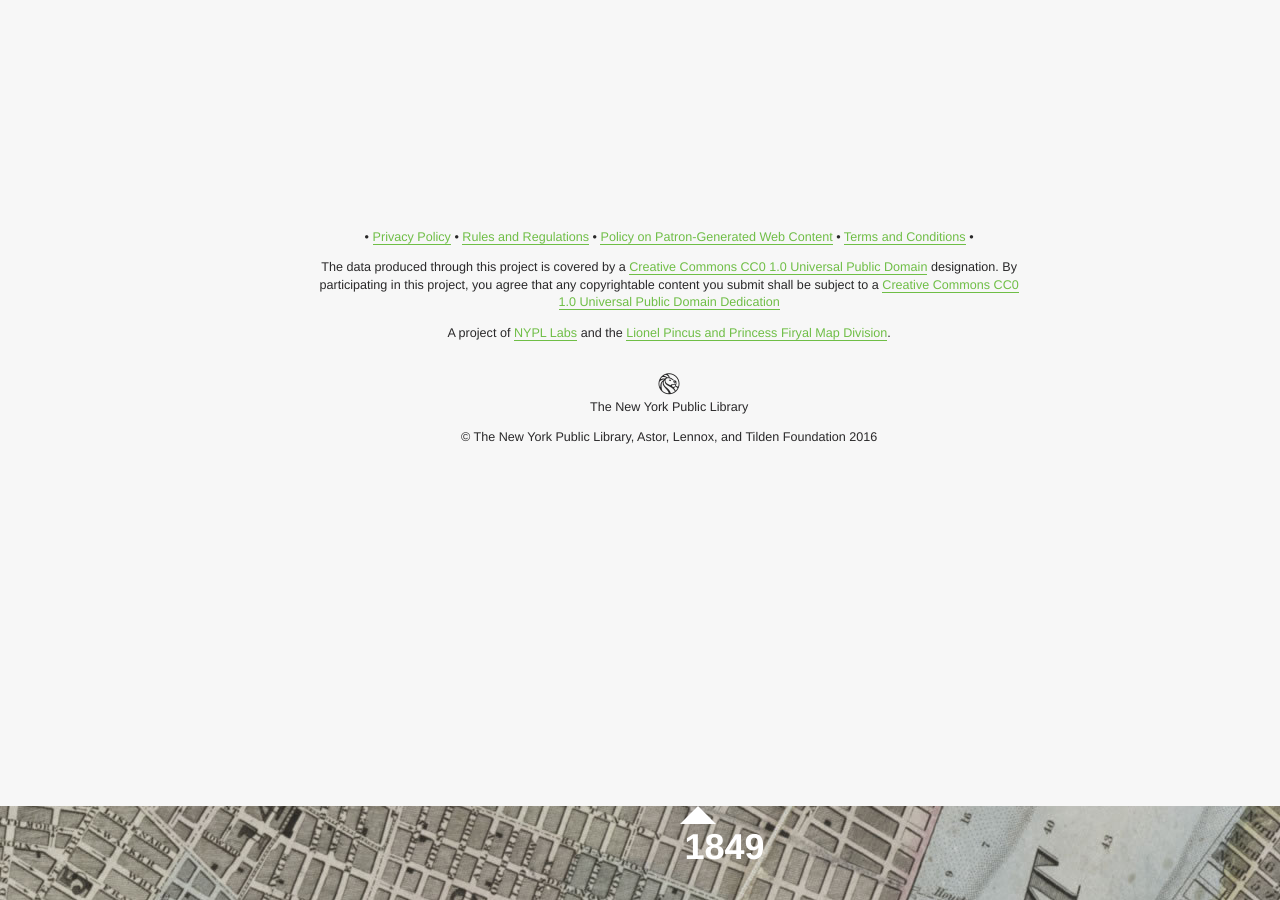
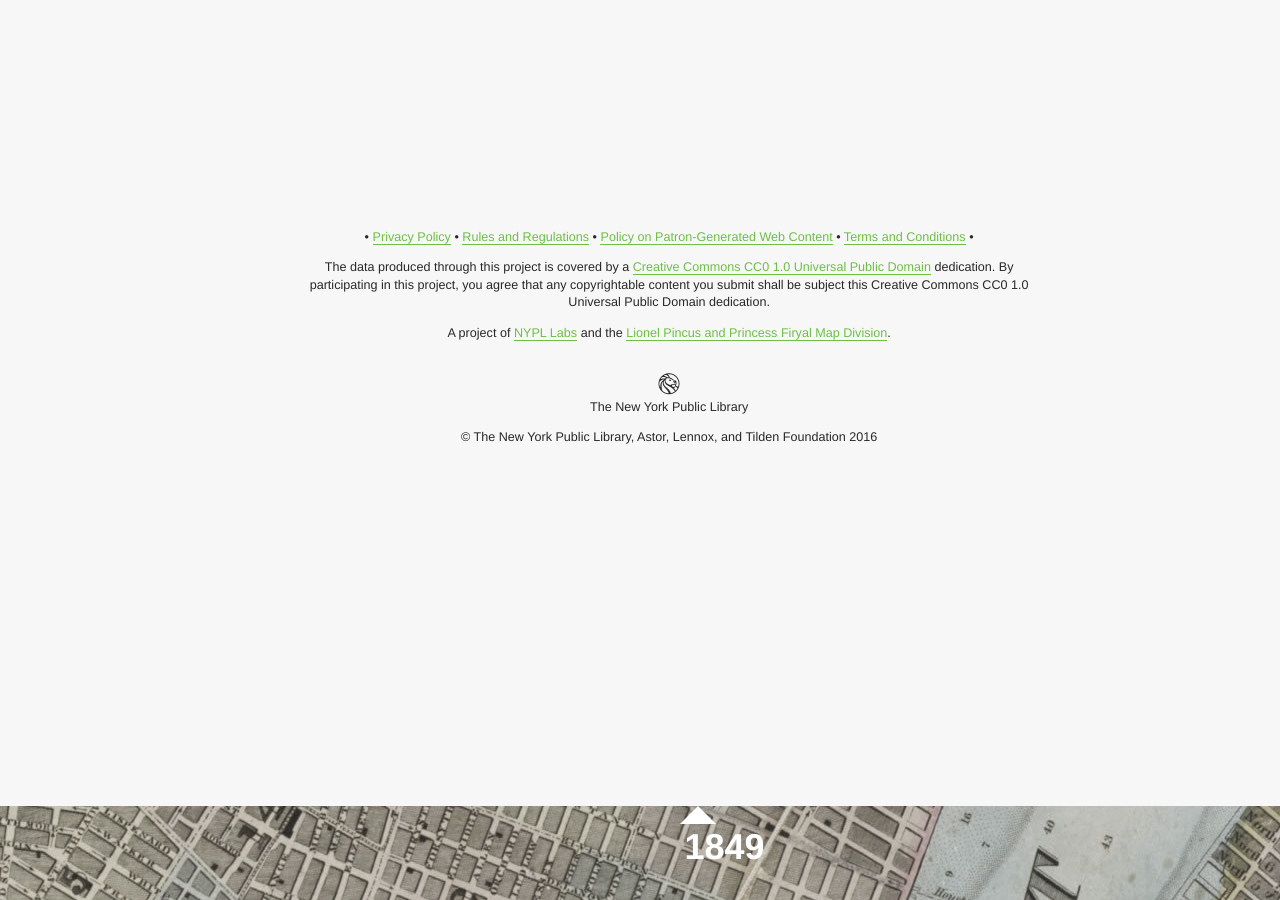
Before and after one commit to nypl-spacetime/nypl-spacetime.github.io, a Jekyll site: the page built from index.html, in a window 1280 px wide and 900 px high, scrolled down 5620 px. Built offline with Jekyll 4.4.1, drawn with Linux system fonts in a browser that asks for light colours; some web fonts are replaced.

Commit message:
Revised per issue #8

```diff
--- a/_includes/footer.html
+++ b/_includes/footer.html
@@ -3,7 +3,7 @@
   • <a href="http://www.nypl.org/help/about-nypl/legal-notices/privacy-policy">Privacy Policy</a> • <a href="http://www.nypl.org/help/about-nypl/legal-notices/rules-and-regulations">Rules and Regulations</a> • <a href="http://www.nypl.org/policy-patron-generated-web-content">Policy on Patron-Generated Web Content</a> • <a href="http://www.nypl.org/help/about-nypl/legal-notices/website-terms-and-conditions">Terms and Conditions</a> •
   </p>
   <p>
-  The data produced through this project is covered by a <a href="https://creativecommons.org/publicdomain/zero/1.0/">Creative Commons CC0 1.0 Universal Public Domain</a> designation. By participating in this project, you agree that any copyrightable content you submit shall be subject to a <a href="https://creativecommons.org/publicdomain/zero/1.0/">Creative Commons CC0 1.0 Universal Public Domain Dedication</a>
+  The data produced through this project is covered by a <a href="https://creativecommons.org/publicdomain/zero/1.0/">Creative Commons CC0 1.0 Universal Public Domain</a> dedication. By participating in this project, you agree that any copyrightable content you submit shall be subject this Creative Commons CC0 1.0 Universal Public Domain dedication.
   </p>
   <p>A project of <a href="http://www.nypl.org/collections/labs">NYPL Labs</a> and the <a href="http://www.nypl.org/locations/divisions/map-division">Lionel Pincus and Princess Firyal Map Division</a>.<br /><br /></p>
   <p>
```
